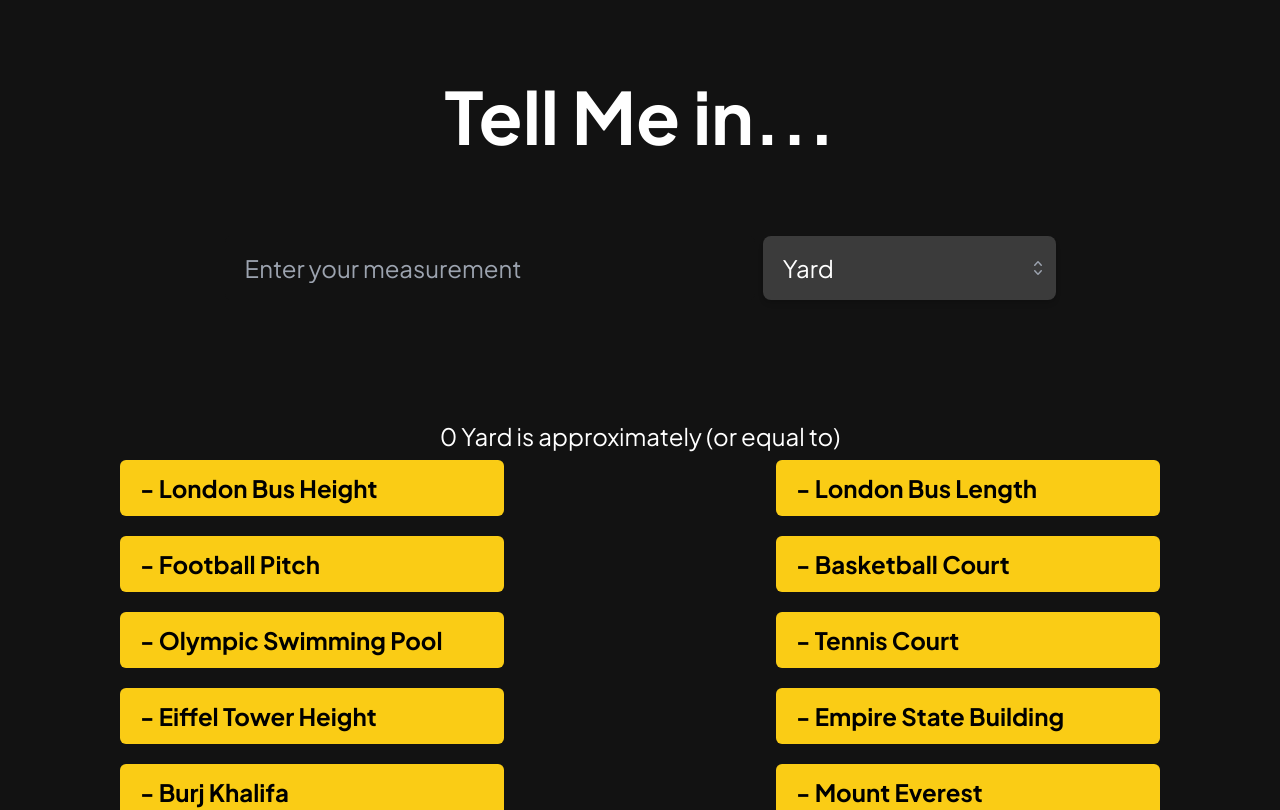
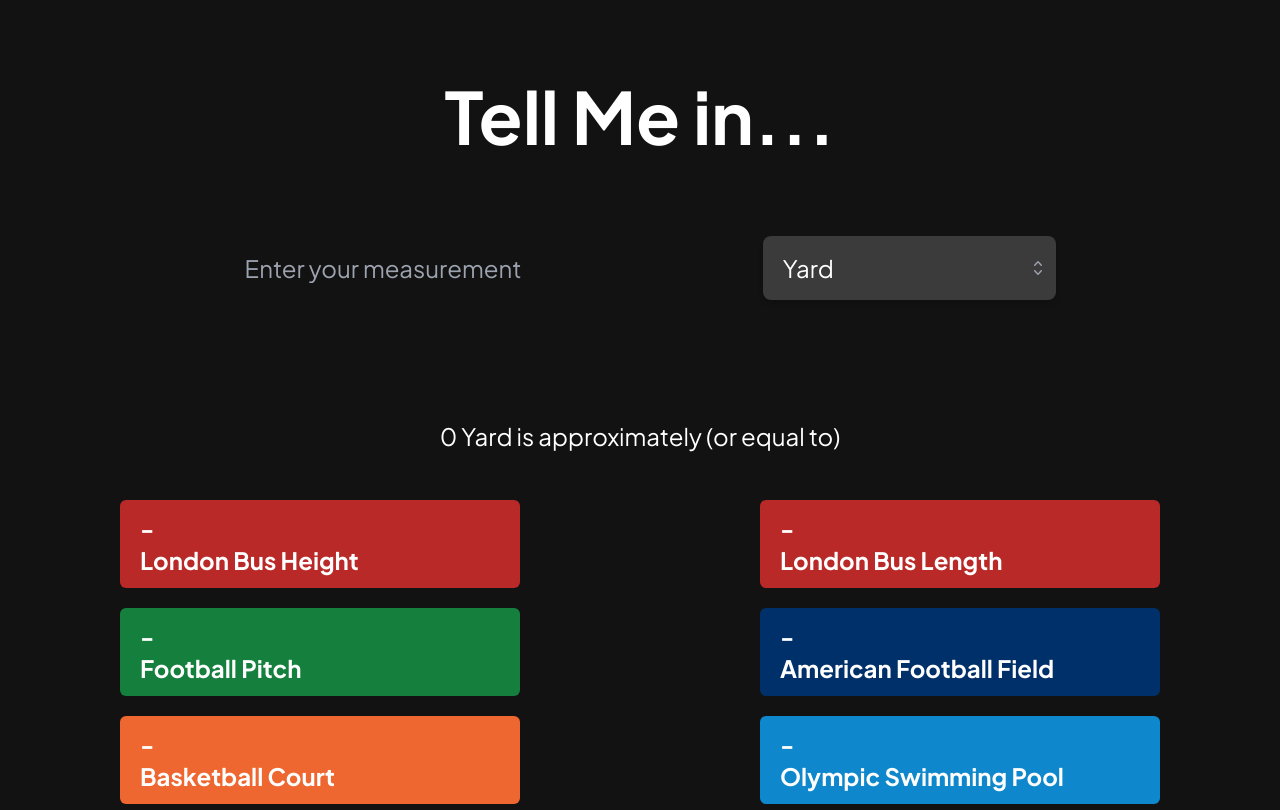
Before and after one commit to HarishRajDR/TellMeIn, a React (Vite) app: page / in a window 1280 px wide. Shown: the top 810 px of the page. Built offline with nearby package versions, Linux system fonts and the light colour scheme.

Commit message:
Added colors and tweaked the layout

```diff
--- a/src/components/Result.tsx
+++ b/src/components/Result.tsx
@@ -8,6 +8,7 @@ type Prop = {
 // London Bus Height - 4.4m
 // London Bus Length - 12m
 // Football Pitch - 90m
+// American Football Field - 109.73m
 // Basketball Court - 28m
 // Olympic Swimming Pool - 50m
 // Tennis Court - 23.77m
@@ -32,46 +33,62 @@ const Result = (props: Prop) => {
     {
       name: "London Bus Height",
       length: 4.38,
+      colorClass: "bg-[#B92928] text-white",
     },
     {
       name: "London Bus Length",
       length: 12,
+      colorClass: "bg-[#B92928] text-white",
     },
     {
       name: "Football Pitch",
       length: 90,
+      colorClass: "bg-green-700 text-white",
+    },
+    {
+      name: "American Football Field",
+      length: 109.73,
+      colorClass: "bg-[#003069] text-white",
     },
     {
       name: "Basketball Court",
       length: 28,
+      colorClass: "bg-[#ee6730] text-white",
     },
     {
       name: "Olympic Swimming Pool",
       length: 50,
+      colorClass: "bg-[#0e87cc] text-white",
     },
     {
       name: "Tennis Court",
       length: 23.77,
+      colorClass: "bg-[#dfff4f] text-black",
     },
     {
       name: "Eiffel Tower Height",
       length: 330,
+      colorClass: "bg-[#003069] text-white",
     },
     {
       name: "Empire State Building",
       length: 443,
+      colorClass: "bg-[#BF0A30] text-white",
     },
     {
       name: "Burj Khalifa",
       length: 830,
+      colorClass: "bg-[#003069] text-white",
     },
     {
       name: "Mount Everest",
       length: 8848,
+      colorClass: "bg-white text-black",
     },
     {
       name: "Mount Fuji",
       length: 3776,
+      colorClass: "bg-[#f25477] text-white",
     },
   ];
 
@@ -142,17 +159,23 @@ const Result = (props: Prop) => {
   } else {
     return (
       <div className="flex items-center justify-center flex-col">
-        <h2 className="text-2xl">
+        <h2 className="text-2xl mb-10">
           {`${props.measurement || 0} ${
             props.unit
           } is approximately (or equal to)`}
         </h2>
 
-        <div className="mt-2 flex flex-row flex-wrap justify-between gap-5 ">
+        <div className="mt-2 flex flex-row flex-wrap justify-between gap-5">
           {objs.map((p) => {
             return (
-              <h2 className="text-black font-bold text-2xl bg-yellow-400 px-5 py-3 rounded-md w-96">
-                {`${measure(p.length)} ${p.name}`}
+              <h2
+                className={`text-black font-bold text-2xl ${
+                  p.colorClass || "bg-yellow-400"
+                } px-5 py-3 rounded-md w-[25rem]`}
+              >
+                {`${measure(p.length)} `}
+                <br />
+                {`${p.name}`}
               </h2>
             );
           })}
```
